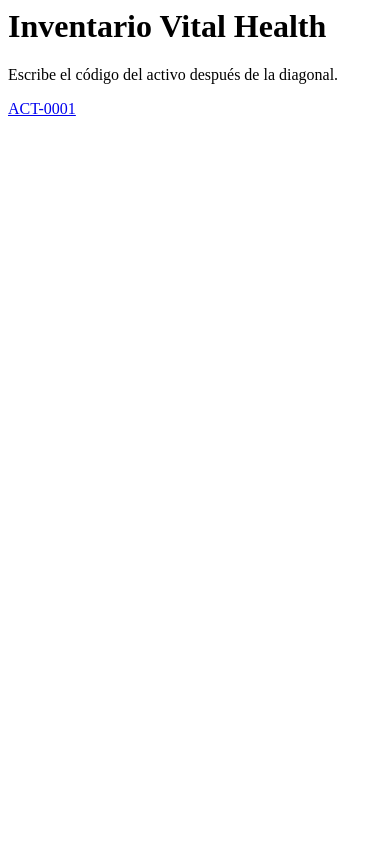
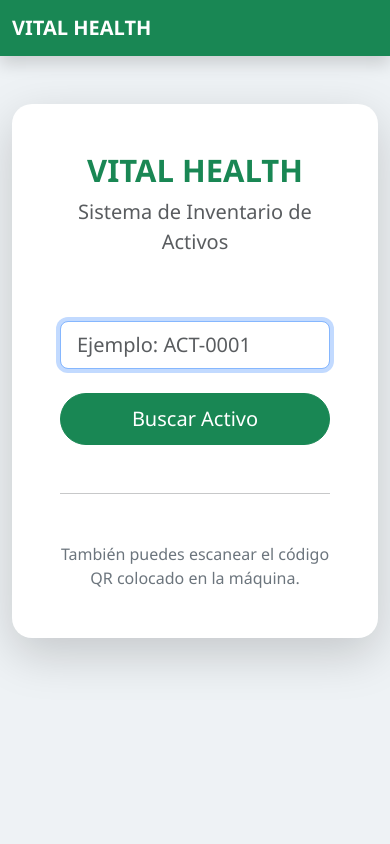
Before and after one commit to GaelFelix29/inventario-vh, a Flask app: page / in a window 390 px wide. Run offline with Flask 3, Linux system fonts and the light colour scheme.

Commit message:
PAGINA YA EN SERVIDOR FUNCIONANDO CORRECTAMENTE BUSCA REGRESA DISEÑO

```diff
--- a/app.py
+++ b/app.py
@@ -3,6 +3,10 @@ import pandas as pd
 import os
 
 app = Flask(__name__)
+
+# ==========================================
+# RUTA DEL EXCEL
+# ==========================================
 
 BASE_DIR = os.path.dirname(os.path.abspath(__file__))
 
@@ -12,23 +16,23 @@ ARCHIVO_EXCEL = os.path.join(
     "INVENTARIO-MAQUINAS_GAEL Conteo.xlsx"
 )
 
+# ==========================================
+# PAGINA PRINCIPAL
+# ==========================================
 
 @app.route("/")
 def inicio():
-    return """
-    <h1>Inventario Vital Health</h1>
+    return render_template("index.html")
 
-    <p>Escribe el código del activo después de la diagonal.</p>
 
-    <a href="/ACT-0001">ACT-0001</a>
-    """
-
+# ==========================================
+# FICHA DE MAQUINA
+# ==========================================
 
 @app.route("/<codigo>")
 def maquina(codigo):
 
     try:
-
         df = pd.read_excel(
             ARCHIVO_EXCEL,
             sheet_name="MAQUINARIAS",
@@ -36,71 +40,55 @@ def maquina(codigo):
             engine="openpyxl"
         )
 
+        # Quitar espacios de los nombres de columnas
         df.columns = df.columns.str.strip()
 
     except Exception as e:
-
         return f"""
         <h2>Error al abrir el Excel</h2>
-
         <pre>{e}</pre>
-
+        <hr>
         <pre>{ARCHIVO_EXCEL}</pre>
         """
 
-    columna = "ID ACTIVO"
-
-    fila = df[
-        df[columna]
-        .astype(str)
-        .str.strip()
-        .str.upper()
-        == codigo.strip().upper()
-    ]
+    # Buscar el activo
+    fila = df[df["ID ACTIVO"].astype(str).str.upper() == codigo.upper()]
 
     if fila.empty:
-
         return f"""
         <h2>Activo no encontrado</h2>
-
         <p>{codigo}</p>
         """
 
     datos = fila.iloc[0].to_dict()
 
+    # Reemplazar valores vacíos
     for campo, valor in datos.items():
 
         if pd.isna(valor):
-            datos[campo] = "Sin información"
+            datos[campo] = ""
             continue
 
+        # Formato de fechas
         if "Fecha" in campo:
             try:
                 datos[campo] = pd.to_datetime(valor).strftime("%d/%m/%Y")
             except:
                 pass
 
-        if campo == "Valor MX":
-            try:
-                datos[campo] = "${:,.2f} MXN".format(float(valor))
-            except:
-                pass
-
+        # Formato monetario
         if campo == "Precio Unitario US":
-            try:
-                datos[campo] = "${:,.2f} USD".format(float(valor))
-            except:
-                pass
+            datos[campo] = "${:,.2f} USD".format(float(valor))
 
         if campo == "Total US":
-            try:
-                datos[campo] = "${:,.2f} USD".format(float(valor))
-            except:
-                pass
+            datos[campo] = "${:,.2f} USD".format(float(valor))
+
+        if campo == "Valor MX":
+            datos[campo] = "${:,.2f} MXN".format(float(valor))
 
     return render_template(
         "maquina.html",
-        datos=datos
+        maquina=datos
     )
 
 
--- /dev/null
+++ b/static/css/estilos.css
@@ -0,0 +1,164 @@
+/* body{
+
+    background:#f4f6f9;
+
+    font-family:'Poppins',sans-serif;
+
+}
+
+.card{
+
+    border-radius:20px;
+
+}
+
+.table td{
+
+    vertical-align:middle;
+
+}
+
+.estado{
+
+    display:inline-block;
+
+    padding:10px 20px;
+
+    border-radius:30px;
+
+    color:white;
+
+    font-weight:600;
+
+}
+
+.activo{
+
+    background:#198754;
+
+}
+
+.baja{
+
+    background:#dc3545;
+
+}
+
+.table th{
+
+    width:260px;
+
+    background:#198754;
+
+    color:white;
+
+}
+
+.table td{
+
+    background:white;
+
+}
+
+.navbar{
+
+    box-shadow:0 5px 15px rgba(0,0,0,.15);
+
+}
+
+@media(max-width:768px){
+
+.table th{
+
+    width:150px;
+
+}
+
+} */
+ body{
+
+    background:#eef2f5;
+
+    font-family:'Segoe UI',sans-serif;
+
+}
+
+.card{
+
+    max-width:1100px;
+
+    margin:auto;
+
+    border-radius:20px;
+
+}
+
+table{
+
+    margin-top:20px;
+
+}
+
+th{
+
+    width:280px;
+
+    background:#1f8f42 !important;
+
+    color:white !important;
+
+    font-weight:600;
+
+    padding:15px !important;
+
+}
+
+td{
+
+    padding:15px !important;
+
+    background:white;
+
+}
+
+tr:hover td{
+
+    background:#f5f5f5;
+
+}
+
+.badge{
+
+    font-size:16px;
+
+}
+
+.btn{
+
+    border-radius:30px;
+
+    padding:10px 25px;
+
+}
+
+@media(max-width:768px){
+
+th{
+
+    width:180px;
+
+}
+
+.card-body{
+
+    padding:20px !important;
+
+}
+
+h1{
+
+    font-size:30px;
+
+}
+
+}
--- /dev/null
+++ b/static/js/app.js
@@ -0,0 +1,35 @@
+function buscar(){
+
+    let codigo=document.getElementById("codigo").value.trim();
+
+    if(codigo===""){
+
+        return;
+
+    }
+
+    window.location="/"+codigo;
+
+}
+
+document.addEventListener("DOMContentLoaded",()=>{
+
+    let caja=document.getElementById("codigo");
+
+    if(caja){
+
+        caja.focus();
+
+        caja.addEventListener("keypress",(e)=>{
+
+            if(e.key==="Enter"){
+
+                buscar();
+
+            }
+
+        });
+
+    }
+
+});
--- /dev/null
+++ b/templates/base.html
@@ -0,0 +1,46 @@
+<!DOCTYPE html>
+<html lang="es">
+
+<head>
+
+    <meta charset="UTF-8">
+    <meta name="viewport" content="width=device-width, initial-scale=1">
+
+    <title>{% block titulo %}{% endblock %}</title>
+
+    <link href="https://cdn.jsdelivr.net/npm/bootstrap@5.3.7/dist/css/bootstrap.min.css" rel="stylesheet">
+
+    <link rel="stylesheet"
+          href="{{ url_for('static', filename='css/estilos.css') }}">
+
+</head>
+
+<body>
+
+<nav class="navbar navbar-dark bg-success shadow">
+
+    <div class="container">
+
+        <span class="navbar-brand fw-bold">
+
+            VITAL HEALTH
+
+        </span>
+
+    </div>
+
+</nav>
+
+<div class="container my-5">
+
+    {% block contenido %}
+    {% endblock %}
+
+</div>
+
+<script src="https://cdn.jsdelivr.net/npm/bootstrap@5.3.7/dist/js/bootstrap.bundle.min.js"></script>
+
+<script src="{{ url_for('static', filename='js/app.js') }}"></script>
+
+</body>
+</html>
--- /dev/null
+++ b/templates/index.html
@@ -0,0 +1,70 @@
+{% extends 'base.html' %}
+
+{% block titulo %}
+Inventario Vital Health
+{% endblock %}
+
+{% block contenido %}
+
+<div class="row justify-content-center">
+
+    <div class="col-lg-7">
+
+        <div class="card shadow-lg border-0 p-5">
+
+            <div class="text-center">
+
+                <h1 class="display-5 fw-bold text-success">
+
+                    <i class="bi bi-box-seam-fill"></i>
+
+                    VITAL HEALTH
+
+                </h1>
+
+                <p class="text-muted fs-5">
+
+                    Sistema de Inventario de Activos
+
+                </p>
+
+            </div>
+
+            <div class="mt-5">
+
+                <input
+                    id="codigo"
+                    class="form-control form-control-lg"
+                    placeholder="Ejemplo: ACT-0001">
+
+            </div>
+
+            <div class="d-grid mt-4">
+
+                <button
+                    class="btn btn-success btn-lg"
+                    onclick="buscar()">
+
+                    <i class="bi bi-search"></i>
+
+                    Buscar Activo
+
+                </button>
+
+            </div>
+
+            <hr class="my-5">
+
+            <div class="text-center text-secondary">
+
+                También puedes escanear el código QR colocado en la máquina.
+
+            </div>
+
+        </div>
+
+    </div>
+
+</div>
+
+{% endblock %}
```
Also changed, not shown: static/estilos.css (deleted, +0 -119 lines), templates/maquina.html (+65 -26 lines).
